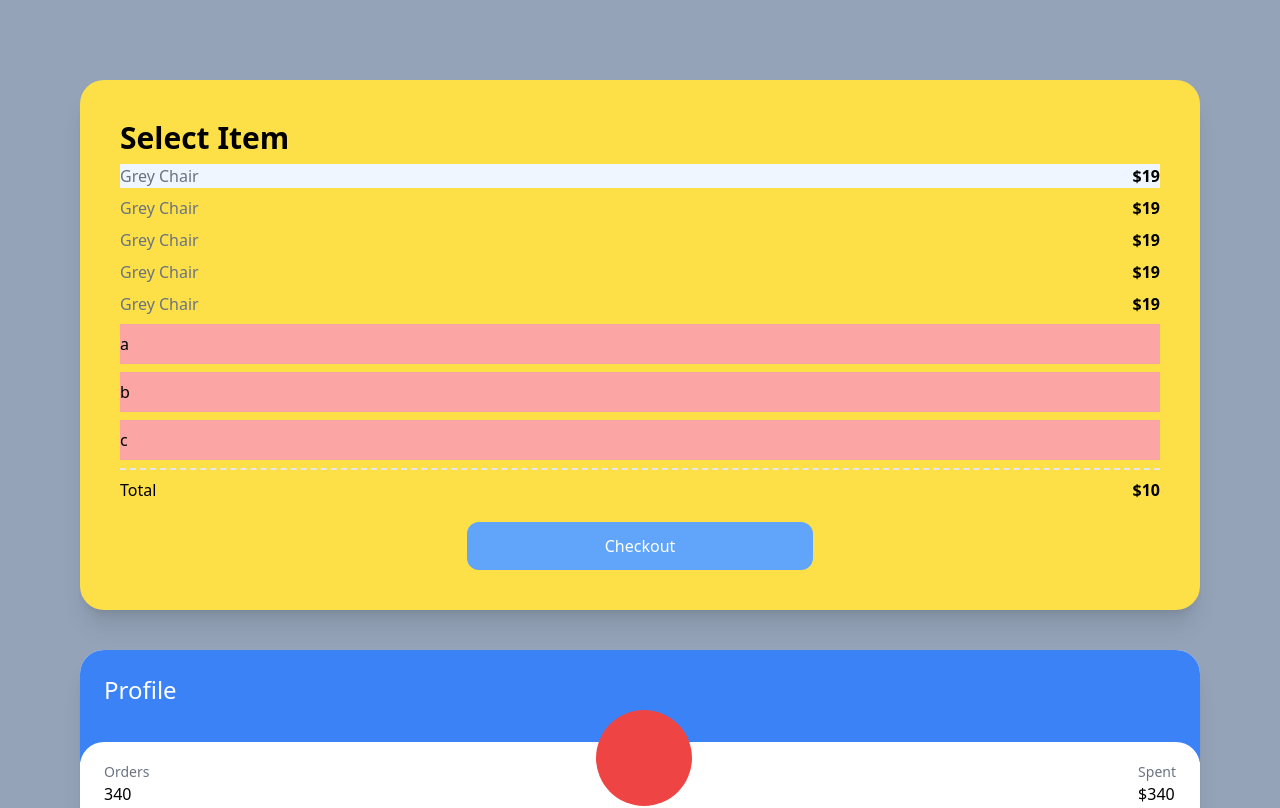
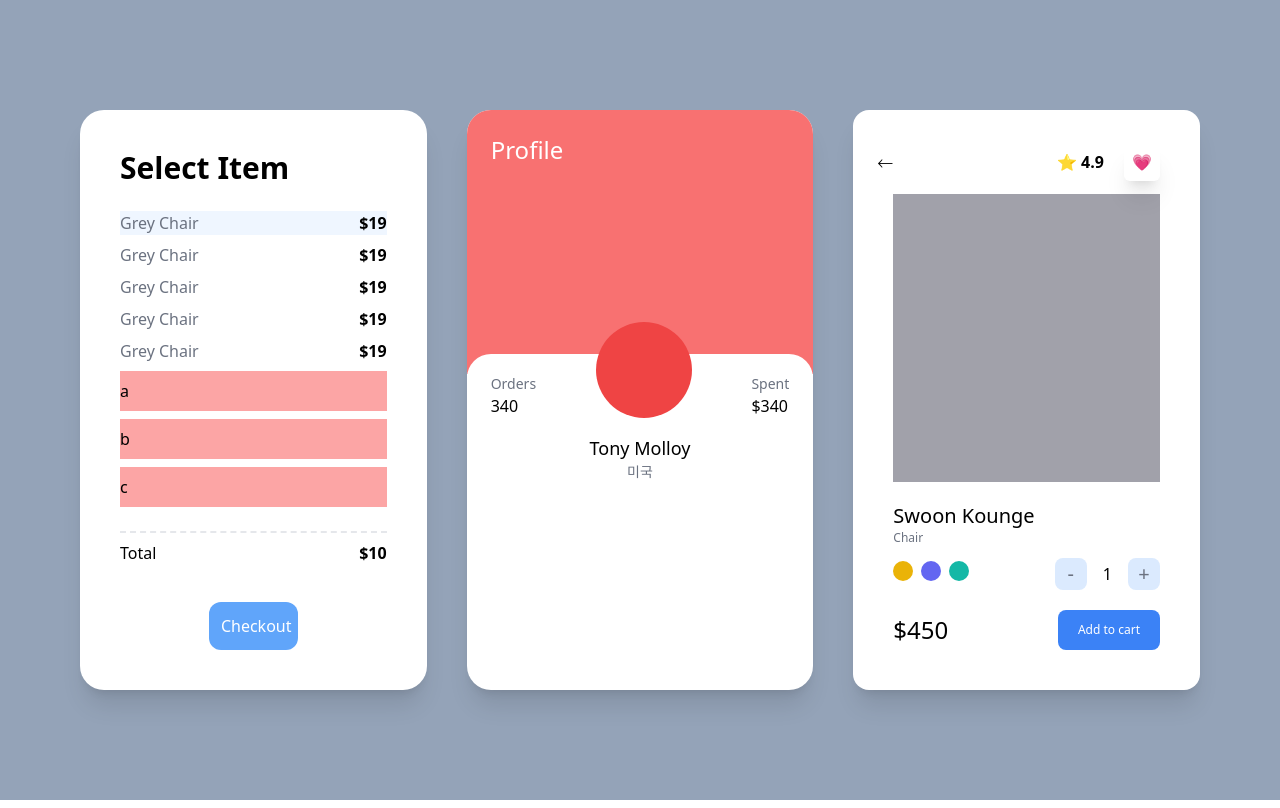
Before and after one commit to chyoni/carrot-market, a Next.js app: page / in a window 1280 px wide. Shown: the top 808 px of the page. Built offline with nearby package versions, Linux system fonts and the light colour scheme.

Commit message:
#10 TailwindCSS Practice 8

```diff
--- a/pages/index.tsx
+++ b/pages/index.tsx
@@ -2,8 +2,8 @@ import type { NextPage } from 'next';
 
 const Home: NextPage = () => {
   return (
-    <div className="bg-slate-400 py-20 px-20 grid gap-10 min-h-screen">
-      <div className="bg-white p-10 rounded-3xl shadow-xl sm:bg-red-300 md:bg-blue-300 lg:bg-indigo-300 xl:bg-yellow-300 2xl:bg-slate-300">
+    <div className="bg-slate-400 xl:place-content-center py-20 px-20 grid gap-10 xl:grid-cols-3 lg:grid-cols-2 min-h-screen">
+      <div className="bg-white p-10 rounded-3xl shadow-xl flex flex-col justify-between">
         <span className="font-semibold text-3xl">Select Item</span>
         <ul>
           {[1, 2, 3, 4, 5].map((i) => (
@@ -33,7 +33,7 @@ const Home: NextPage = () => {
         </div>
       </div>
       <div className="bg-white overflow-hidden rounded-3xl shadow-xl group">
-        <div className="bg-blue-500 p-6 pb-14">
+        <div className="bg-blue-500 p-6 pb-14 xl:pb-52 landscape:bg-red-400 portrait:bg-pink-300">
           <span className="text-white text-2xl">Profile</span>
         </div>
         <div className="rounded-3xl p-6 relative -top-5 bg-white">
@@ -54,7 +54,7 @@ const Home: NextPage = () => {
           </div>
         </div>
       </div>
-      <div className="bg-white p-10 rounded-2xl shadow-xl">
+      <div className="bg-white p-10 rounded-2xl shadow-xl lg:col-span-2 xl:col-span-1">
         <div className="flex justify-between items-center mb-5">
           <span>⃪</span>
           <div className="space-x-5">
```
Also changed, not shown: 1 other file (tests, documents, lock files or other folders).
